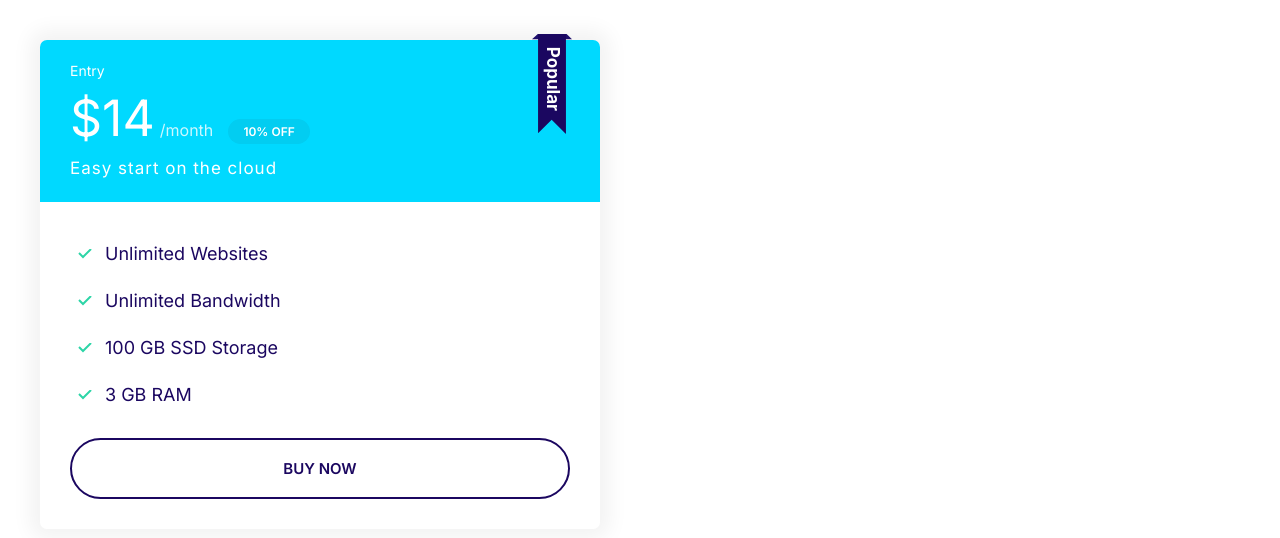
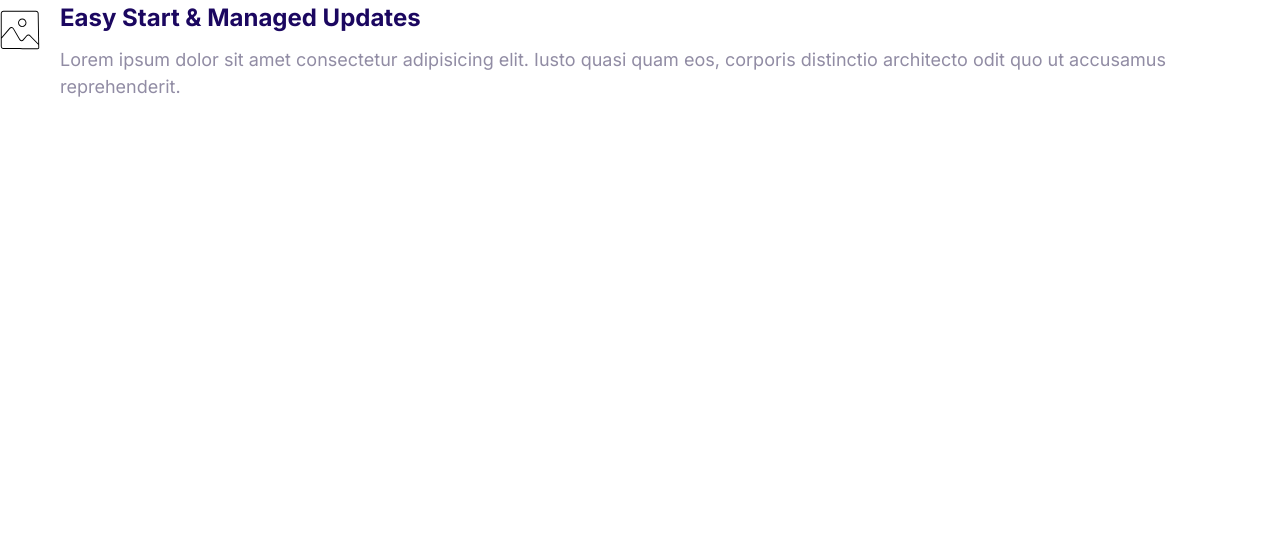
Before and after one commit to samimkabiru/moshify, a plain HTML site: page index.html in a window 1280 px wide. Drawn offline with Linux system fonts and the light colour scheme.

Commit message:
Build the media component.

```diff
--- a/css/styles.css
+++ b/css/styles.css
@@ -24,6 +24,10 @@ body {
   font-size: 2.4rem;
   line-height: 1.5;
   color: var(--color-body);
+}
+
+p::selection {
+  background: rgba(89 152 247 / 0.7);
 }
 
 h1,
@@ -165,7 +169,7 @@ a {
 }
 
 .icon--primary {
-  fill: var(--color-primary);
+  fill: var(--color-secondary);
 }
 
 .icon-container {
@@ -364,3 +368,20 @@ a {
     font-size: 1.7rem;
   }
 }
+
+/* Media */
+.media {
+  display: flex;
+}
+
+.media__title {
+  margin-top: 0;
+}
+
+.media__body {
+  margin: 0 2rem;
+}
+
+.media__image {
+  margin-top: 1rem;
+}
--- a/index.html
+++ b/index.html
@@ -14,26 +14,19 @@
     <link rel="preconnect" href="https://fonts.gstatic.com" crossorigin />
   </head>
   <body>
-    <div style="width: 50%; padding: 4rem">
-      <div class="plan plan--popular">
-        <div class="card card--secondary">
-          <header class="card__header">
-            <h3 class="plan__name">Entry</h3>
-            <span class="plan__price">$14</span>
-            <span class="plan__billing-cycle">/month</span>
-            <span class="badge badge--secondary badge--small">10% OFF</span>
-            <span class="plan__description">Easy start on the cloud</span>
-          </header>
-          <div class="card__body">
-            <ul class="list list--tick">
-              <li class="list__item">Unlimited Websites</li>
-              <li class="list__item">Unlimited Bandwidth</li>
-              <li class="list__item">100 GB SSD Storage</li>
-              <li class="list__item">3 GB RAM</li>
-            </ul>
-            <button class="btn btn--outline btn--block">Buy Now</button>
-          </div>
-        </div>
+    <div class="media">
+      <div class="media__image">
+        <svg class="icon icon--primary">
+          <use xlink:href="images/sprite.svg#snap"></use>
+        </svg>
+      </div>
+      <div class="media__body">
+        <h3 class="media__title">Easy Start & Managed Updates</h3>
+        <p>
+          Lorem ipsum dolor sit amet consectetur adipisicing elit. Iusto quasi
+          quam eos, corporis distinctio architecto odit quo ut accusamus
+          reprehenderit.
+        </p>
       </div>
     </div>
   </body>
```
Also changed, not shown: components/media.html (added, +14 -0 lines), images/chevron.svg (added).
